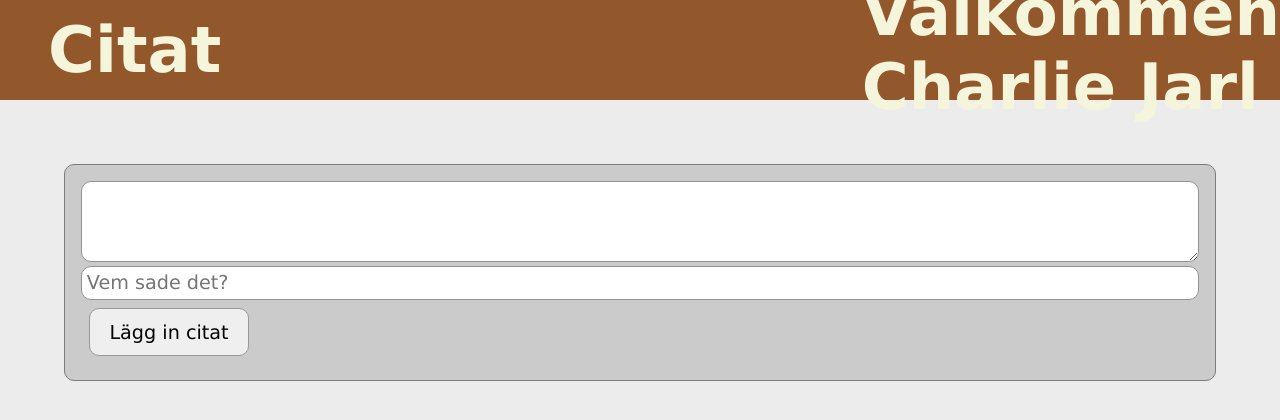
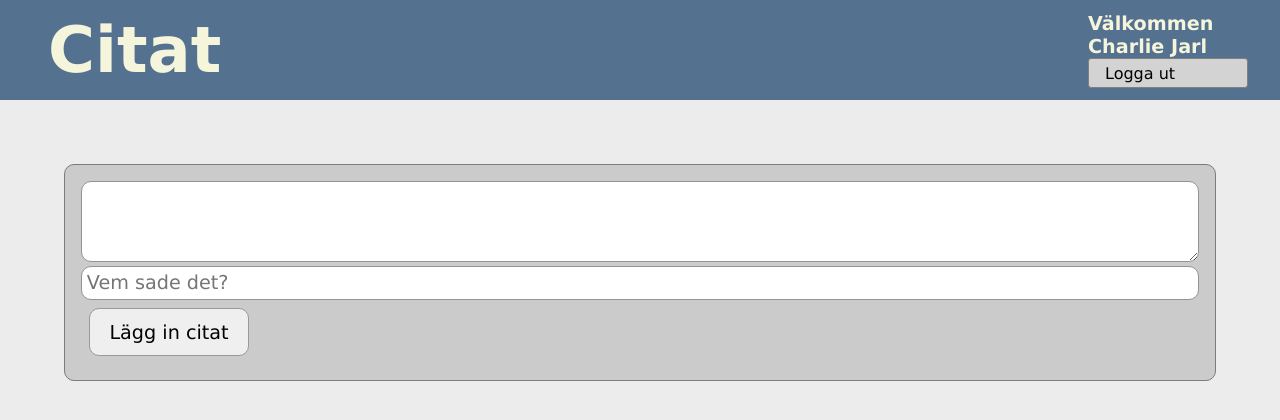
Before and after one commit to j4rl/form, a PHP site: page /citat.php in a window 1280 px wide. Shown: the top 420 px of the page. Run offline with PHP 8.4, Linux system fonts and the light colour scheme; a user stored in the database is signed in; data comes from the database, SQL or seed files in the repository.

Commit message:
ful logout knapp

```diff
--- a/citat.php
+++ b/citat.php
@@ -1,6 +1,6 @@
+<?php session_start(); ?>
 <!DOCTYPE html>
 <?php
-session_start();
 
 $host = "localhost";
 $user = "root";
@@ -9,16 +9,14 @@ $db = "brad";
 $conn = mysqli_connect($host, $user, $pass, $db);
 
 if(isset($_POST['btnLogin'])){
-    $user1=$_POST['username'];
-    $pass1=md5($_POST['password']);
-    $sql = "SELECT * FROM tbluser WHERE username='$user1' AND password='$pass1'";
+    $username=$_POST['username'];
+    $password=md5($_POST['password']);
+    $sql = "SELECT * FROM tbluser WHERE username='$username' AND password='$password'";
     $result = mysqli_query($conn, $sql) or die(mysqli_error($conn));
     if(mysqli_num_rows($result)==1){
         $rad=mysqli_fetch_assoc($result);
         $_SESSION['name']=$rad['realname'];
-        echo $_SESSION['name'];
         $_SESSION['level']=$rad['level'];
-        echo $_SESSION['level'];
     }else{
         $_SESSION['name']="";
         $_SESSION['level']="";
@@ -66,10 +64,11 @@ if(isset($_POST['btn'])){
     <div class="login">
         <?php
             if(isLevel(1)){
-                echo "Välkommen<br>" . $_SESSION['name'];
-            }else{
-        ?>
-        <form action="citat.php" method="post" id="frmLogin">
+                echo "Välkommen<br>" . $_SESSION['name']; ?>
+                <a href="citat.php?a=logout" id="btnLogout">Logga ut</a>
+        <?php }else{ ?>
+
+        <form action="citat.php" method="post" id="frmLogin" name="frmLogin">
             <input type="text" name="username" id="login_username" placeholder="Username">
             <input type="password" name="password" id="login_password" title="Enter your password.">
             <input type="submit" name="btnLogin" id="btnLogin" value="Login">
@@ -84,6 +83,10 @@ if(isset($_POST['btn'])){
     if($_GET['a']=='d'){
         $sql = "DELETE FROM tblcitat WHERE id=" . $_GET['id'];
         $result = mysqli_query($conn, $sql);
+    }
+    if($_GET['a']=='logout'){
+        session_destroy();
+        header("Location: citat.php");
     }
     if($_GET['a']=='e'){
         $sql="SELECT * FROM tblcitat WHERE id=" . $_GET['id'];
@@ -113,7 +116,6 @@ if(isset($_POST['btn'])){
 } ?>
     </section>
     <section class="showCitat">
-    <?php if(!isLevel(1)) echo "Oinloggad";?>
         <?php
         $sql = "SELECT * FROM tblcitat ORDER BY in_date DESC";
         $result = mysqli_query($conn, $sql);
--- a/style.css
+++ b/style.css
@@ -10,7 +10,7 @@ body{
 .logo{
     width: 100%;
     height: 100px;
-    background: rgb(146, 88, 44);
+    background: rgb(85, 113, 144);
     color:beige;
     display: flex;
     flex-direction: row;
@@ -27,6 +27,16 @@ body{
 }
 .form{
     padding:4rem;
+}
+.login{
+    font-size: 1.2rem;
+    padding-inline: 2rem;
+}
+.login a{
+    text-decoration: none;
+    font-size: 1rem;
+    font-weight: normal;
+    color:black;
 }
 #frmLogin{
     display:flex;
@@ -45,9 +55,19 @@ body{
 #btnLogin{
     padding: .2rem;
     border:1px solid transparent;
-    margin-inline: .1rem;
+    margin-inline: auto;
     width:100%;
+    text-align: center;
 }
+#btnLogout{
+    display:flex;
+    width:10rem;
+    padding: .3rem 1rem .3rem 1rem;
+    border:1px solid gray;
+    border-radius: .2rem;
+    background: lightgray;
+}
+
 
 #frmCitat{
     padding:1rem;
```
